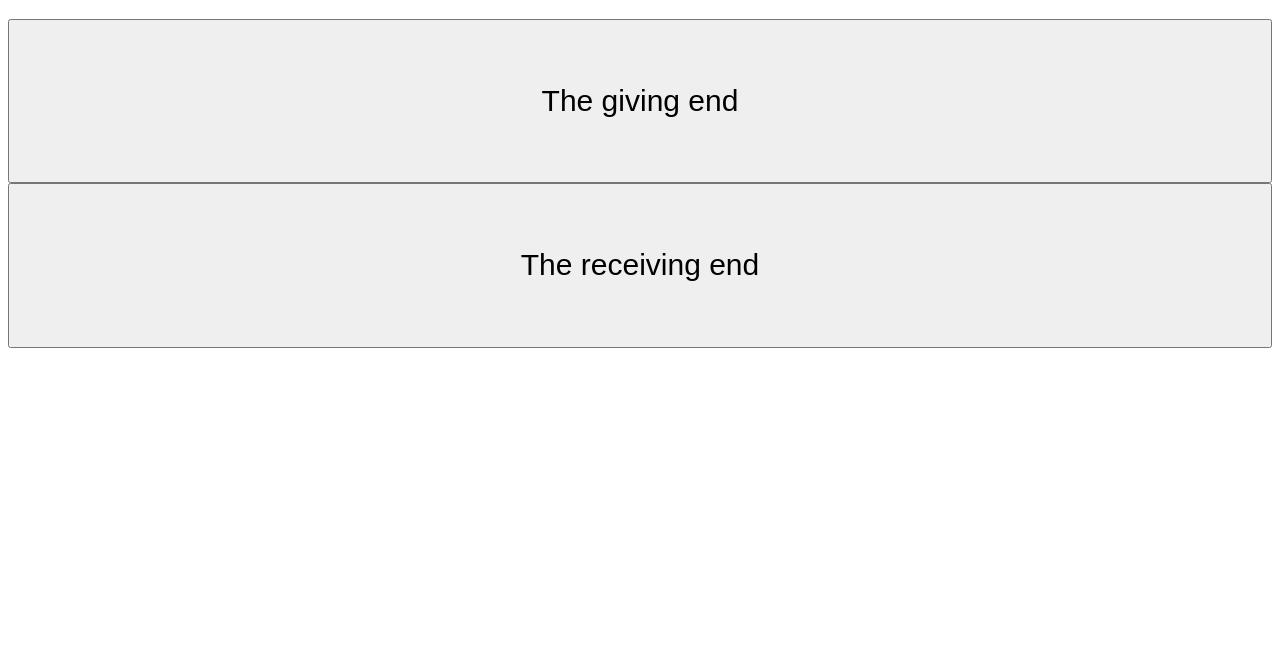
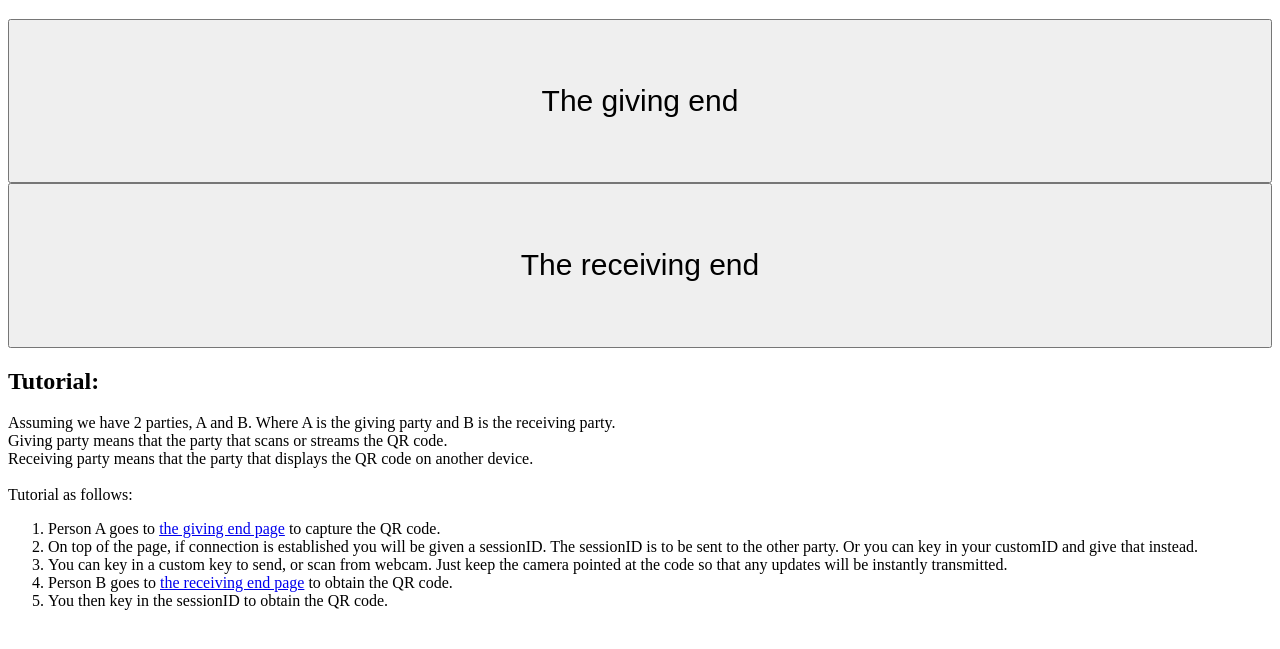
Before and after one commit to kwongtn/QR-Relay, a website: page index.html in a window 1280 px wide. Shown: the part 61-710 px from the top of the page. Drawn offline with Linux system fonts and the light colour scheme.

Commit message:
Added tutorial and patched up display stuff

```diff
--- a/index.html
+++ b/index.html
@@ -12,6 +12,20 @@
         onclick=redirectGiving() />
     <input type="button" style="display:block; width:100%; padding: 5% 5%; font-size: 30px" value="The receiving end"
         onclick=redirectReceiving() />
+
+    <h2>Tutorial:</h2>
+    Assuming we have 2 parties, A and B. Where A is the giving party and B is the receiving party. <br>
+    Giving party means that the party that scans or streams the QR code.<br>
+    Receiving party means that the party that displays the QR code on another device.<br><br>
+
+    Tutorial as follows:
+    <ol>
+        <li>Person A goes to <a href="./giving">the giving end page</a> to capture the QR code.</li>
+        <li>On top of the page, if connection is established you will be given a sessionID. The sessionID is to be sent to the other party. Or you can key in your customID and give that instead.</li>
+        <li>You can key in a custom key to send, or scan from webcam. Just keep the camera pointed at the code so that any updates will be instantly transmitted.</li>
+        <li>Person B goes to <a href="./receive">the receiving end page</a> to obtain the QR code.</li>
+        <li>You then key in the sessionID to obtain the QR code.</li>
+    </ol>
 
 
     <!-- Ad Entry -->
```
Also changed, not shown: giving.html (+1 -2 lines), receive.html (+3 -1 lines).
